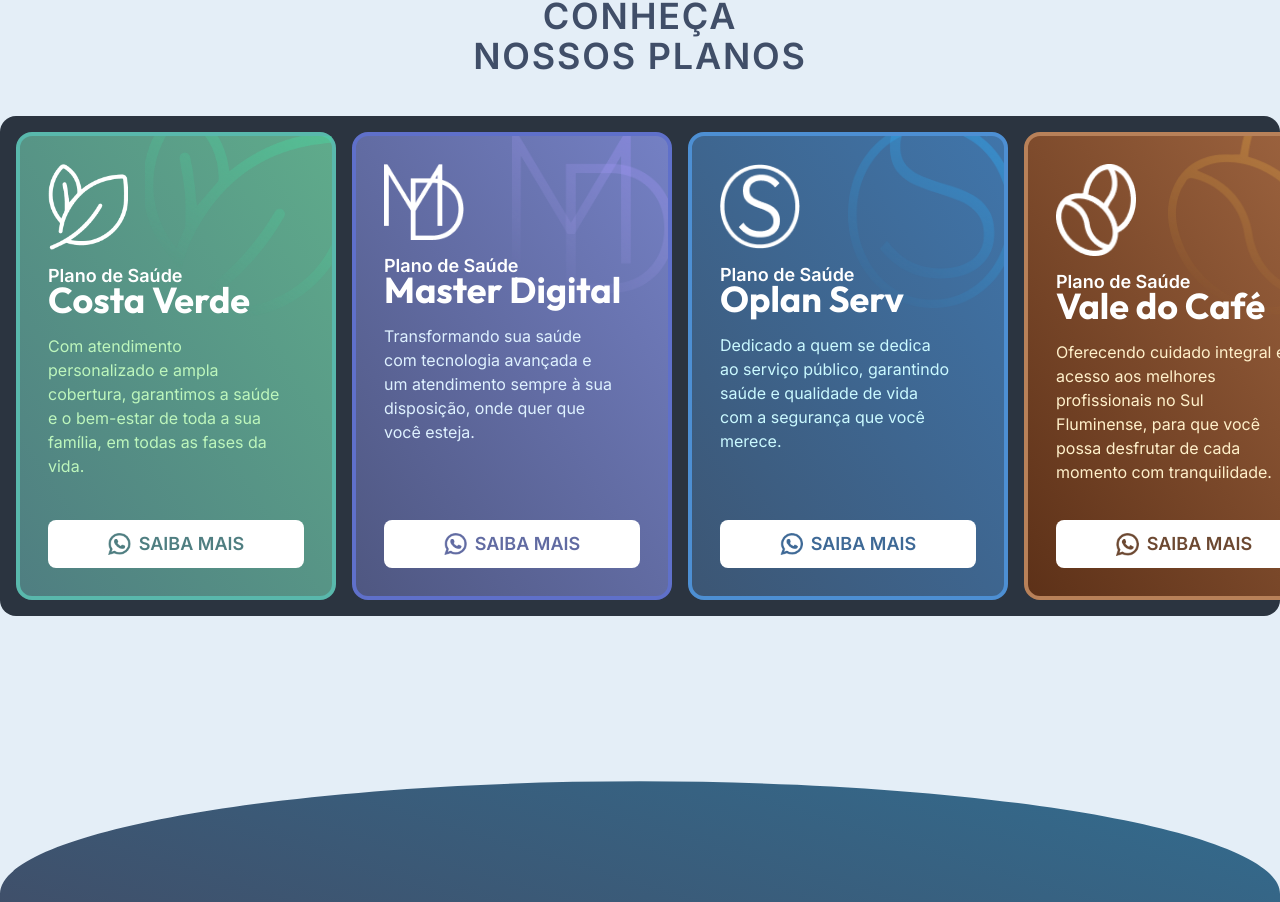
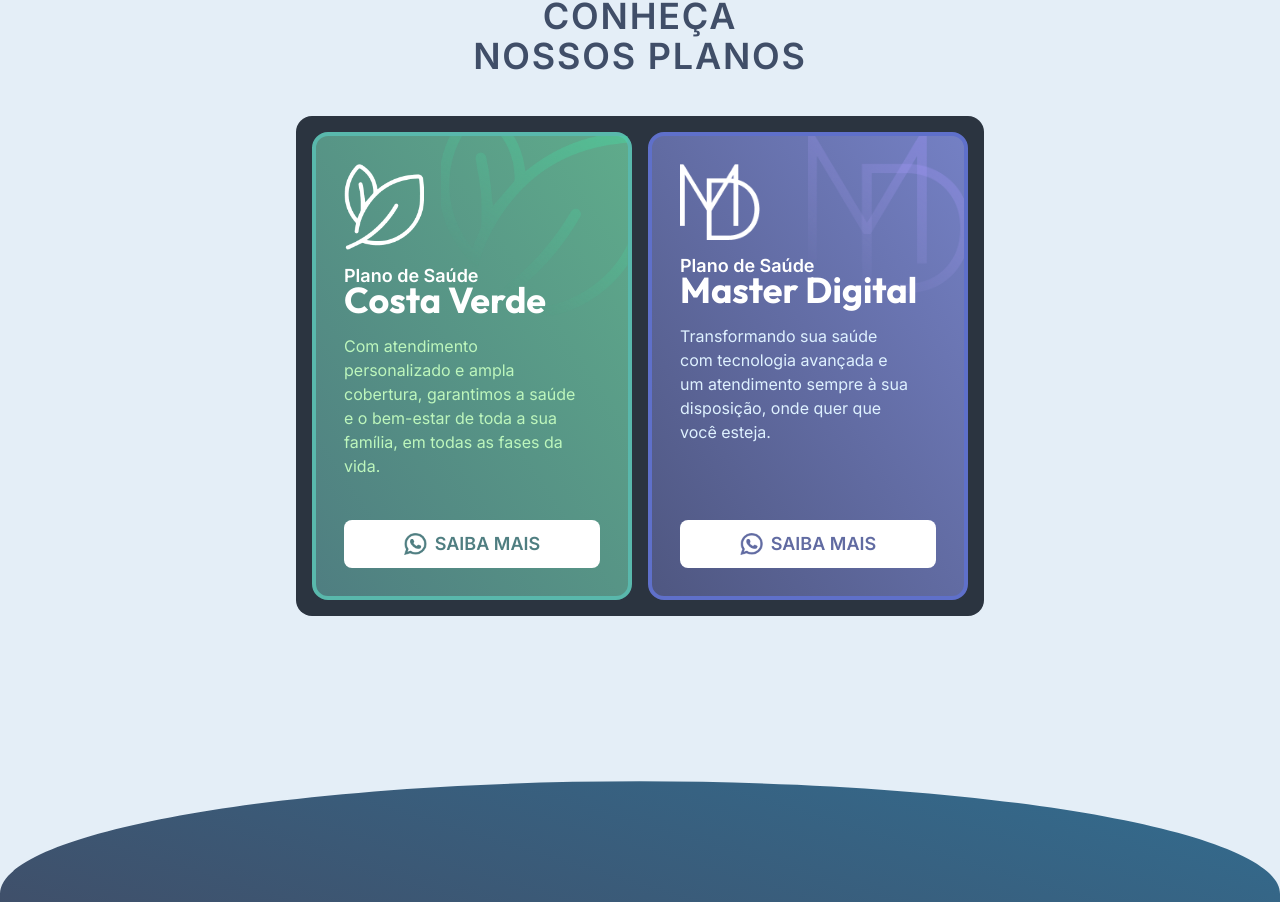
Before and after one commit to vsiago/oplanplanosaude, a Next.js app: page / in a window 1280 px wide. Shown: the part 2432-3334 px from the top of the page. Built offline with nearby package versions, Linux system fonts and the light colour scheme.

Commit message:
Update page.jsx

```diff
--- a/src/app/page.jsx
+++ b/src/app/page.jsx
@@ -473,85 +473,6 @@ Saúde Farma"
                 </div>
               </div>
             </div>
-            <div className="carousel-item">
-              <div className=" h-full w-[320px] bg-gradient-to-tr from-[#3C5674] to-[#4075AA] border-4 border-[#4D8FD3] rounded-2xl">
-                <div className="bg-card-oplan-serv h-full w-full p-7 text-start text-white  flex flex-col justify-between">
-                  <div>
-                    <Image
-                      src="/icon-oplan-serv.png"
-                      width={80}
-                      height={80}
-                      alt="Ícone Costa Verde"
-                    />
-                    <span className="block mt-3 text-lg font-semibold">
-                      Plano de Saúde
-                    </span>
-                    <p className="text-4xl font-display leading-5 font-bold">
-                      Oplan Serv
-                    </p>
-                    <p className="text-base text-[#CAF9FF] mt-6 pr-6">
-                      Dedicado a quem se dedica ao serviço público, garantindo
-                      saúde e qualidade de vida com a segurança que você merece.
-                    </p>
-                  </div>
-                  <a
-                    target="_blank"
-                    href="https://api.whatsapp.com/send?phone=5521991174517&text=Ol%C3%A1!%20Vim%20pelo%20site%20e%20gostaria%20de%20saber%20mais%20do%20Plano%20de%20Sa%C3%BAde%20Oplan%20Serv"
-                    className="flex items-center justify-center gap-2 w-full bg-white h-12 rounded-lg hover:bg-sky-100 transition-all duration-150 ease-linear hover:shadow-lg shadow-green-950"
-                  >
-                    <Image
-                      src="/wp-os.png"
-                      width={23}
-                      height={23}
-                      alt="Ícone WhatsApp"
-                    />
-                    <p className="text-[#3E6996] font-semibold uppercase text-lg text-center">
-                      Saiba mais
-                    </p>
-                  </a>
-                </div>
-              </div>
-            </div>
-            <div className="carousel-item">
-              <div className=" h-full w-[320px] bg-gradient-to-tr from-[#5D3118] to-[#A06641] border-4 border-[#B88159] rounded-2xl">
-                <div className="bg-card-vale-do-cafe h-full w-full p-7 text-start text-white  flex flex-col justify-between">
-                  <div>
-                    <Image
-                      src="/icon-vale-do-cafe.png"
-                      width={80}
-                      height={80}
-                      alt="Ícone Costa Verde"
-                    />
-                    <span className="block mt-3 text-lg font-semibold">
-                      Plano de Saúde
-                    </span>
-                    <p className="text-4xl font-display leading-5 font-bold">
-                      Vale do Café
-                    </p>
-                    <p className="text-base text-[#FFF0CA] mt-6 pr-6">
-                      Oferecendo cuidado integral e acesso aos melhores
-                      profissionais no Sul Fluminense, para que você possa
-                      desfrutar de cada momento com tranquilidade.
-                    </p>
-                  </div>
-                  <a
-                    target="_blank"
-                    href="https://api.whatsapp.com/send?phone=5521991174517&text=Ol%C3%A1!%20Vim%20pelo%20site%20e%20gostaria%20de%20saber%20mais%20do%20Plano%20de%20Sa%C3%BAde%20Vale%20do%20Caf%C3%A9"
-                    className="flex items-center justify-center gap-2 w-full bg-white h-12 rounded-lg hover:bg-orange-100 transition-all duration-150 ease-linear hover:shadow-lg shadow-green-950"
-                  >
-                    <Image
-                      src="/wp-vc.png"
-                      width={23}
-                      height={23}
-                      alt="Ícone WhatsApp"
-                    />
-                    <p className="text-[#6C4831] font-semibold uppercase text-lg text-center">
-                      Saiba mais
-                    </p>
-                  </a>
-                </div>
-              </div>
-            </div>
           </div>
         </div>
       </section>
```
